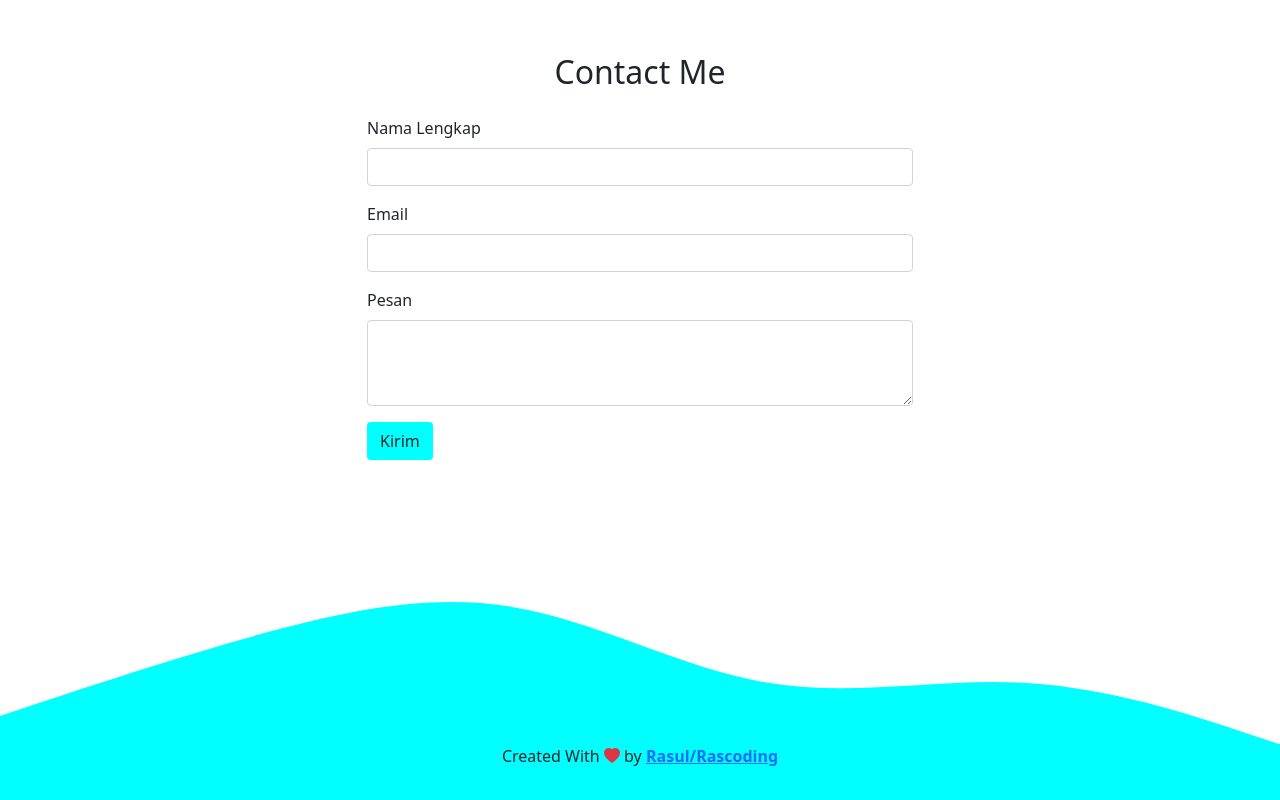
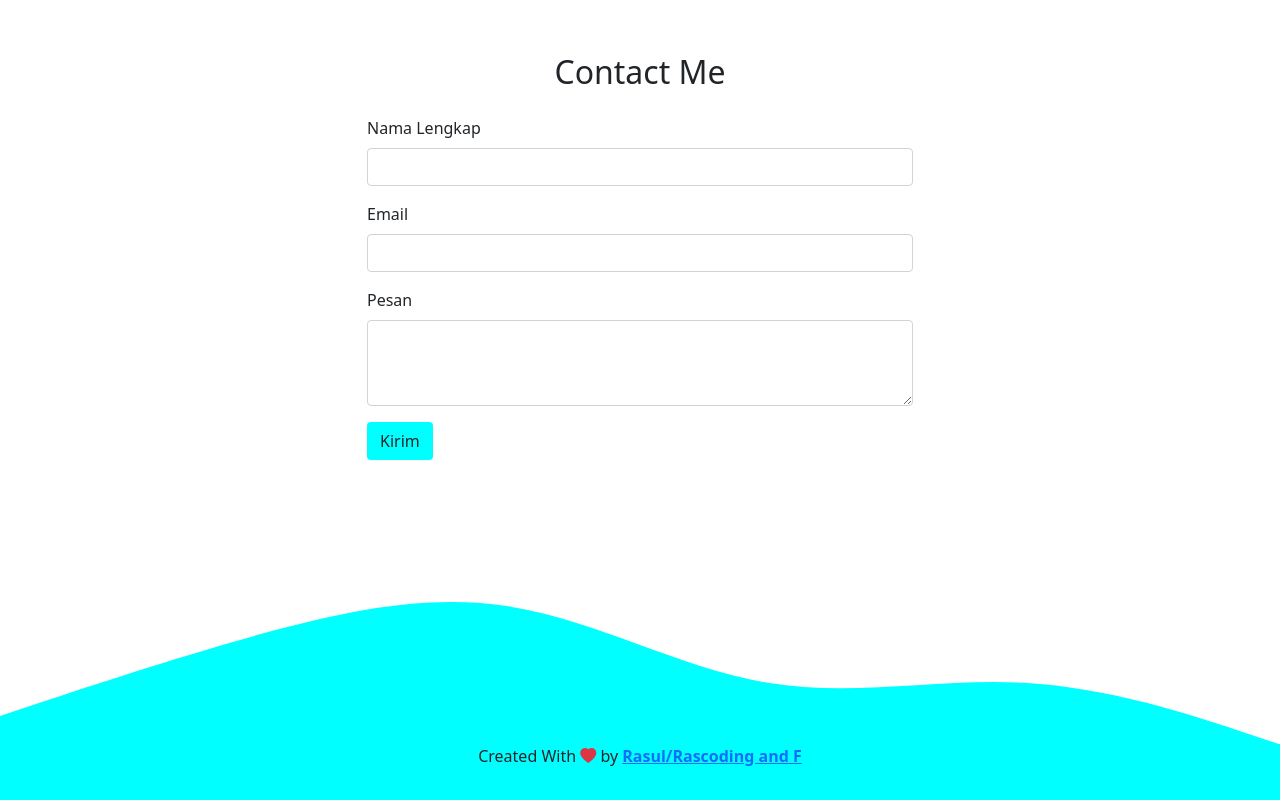
Before and after one commit to Ras243/Rascoding.github.io, a plain HTML site: page index.html in a window 1280 px wide. Shown: the part 2524-3324 px from the top of the page. Drawn offline with nearby package versions, Linux system fonts and the light colour scheme.

```diff
--- a/index.html
+++ b/index.html
@@ -163,7 +163,7 @@
 
     <!-- Footer -->
     <footer style="background-color: aqua;" class="text-black pb-3">
-      <p class="text-center">Created With <i class="bi bi-heart-fill text-danger"></i> by <a href="https://www.instagram.com/rasul_ras243/" class="text-blue fw-bold">Rasul/Rascoding</a>
+      <p class="text-center">Created With <i class="bi bi-heart-fill text-danger"></i> by <a href="https://www.instagram.com/rasul_ras243/" class="text-blue fw-bold">Rasul/Rascoding and F</a>
     </footer>
     <!-- Akhir Footer -->
 
```
